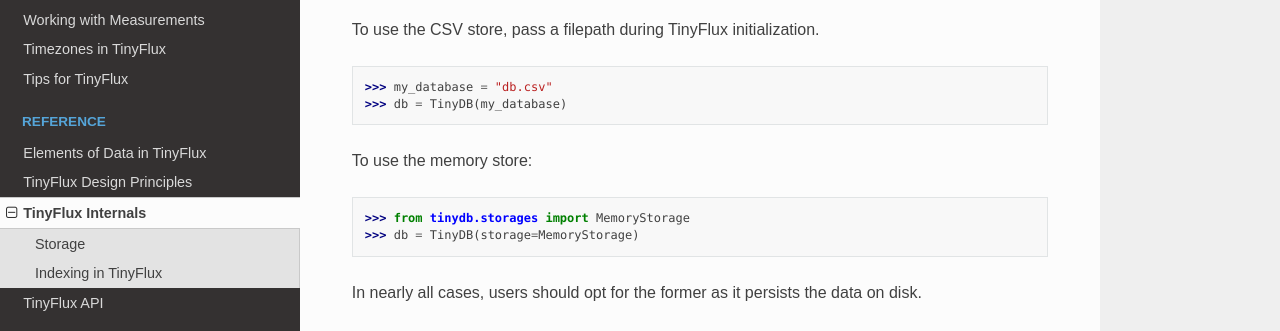
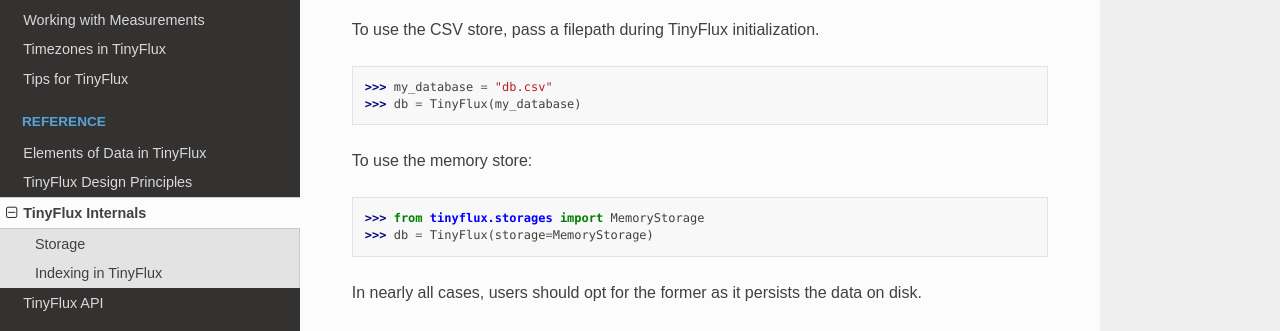
Before and after one commit to citrusvanilla/tinyflux, a Sphinx documentation site: the page built from docs/source/internals.rst, in a window 1280 px wide and 900 px high. Shown: the part 285-616 px from the top of the window. Built offline with Sphinx 7.4.7 and the Read the Docs theme 2.0.0, drawn with Linux system fonts in a browser that asks for light colours.

Commit message:
update documentation

```diff
--- a/docs/source/internals.rst
+++ b/docs/source/internals.rst
@@ -12,12 +12,12 @@
 To use the CSV store, pass a filepath during TinyFlux initialization.
 
 >>> my_database = "db.csv"
->>> db = TinyDB(my_database)
+>>> db = TinyFlux(my_database)
 
 To use the memory store:
 
->>> from tinydb.storages import MemoryStorage
->>> db = TinyDB(storage=MemoryStorage)
+>>> from tinyflux.storages import MemoryStorage
+>>> db = TinyFlux(storage=MemoryStorage)
 
 In nearly all cases, users should opt for the former as it persists the data on disk.
 
```
